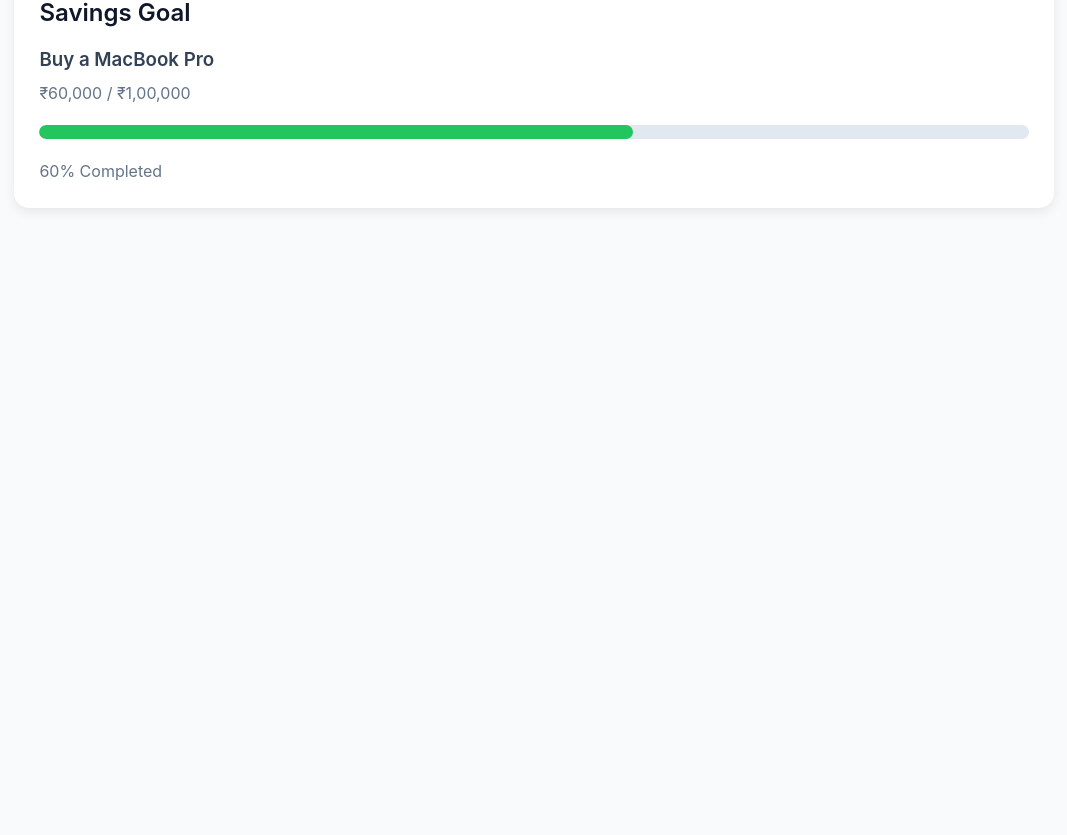
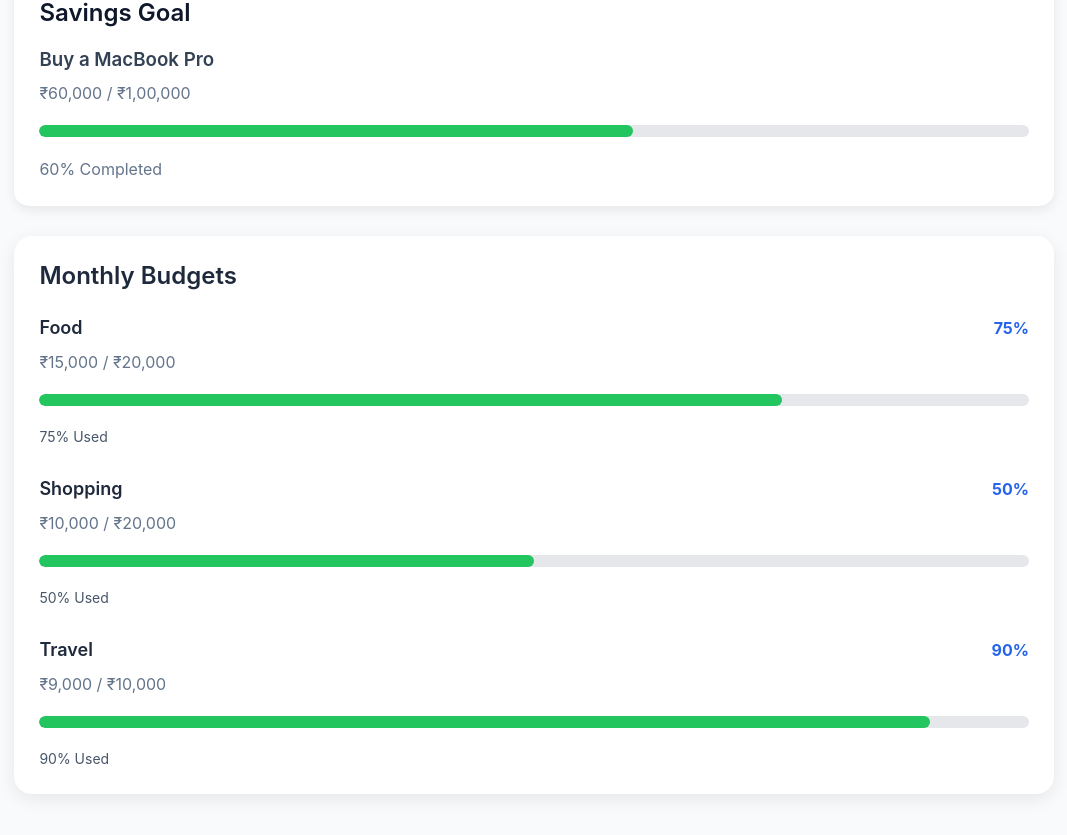
Before and after one commit to piyush6705/Finance-Tracker, a React (Vite) app in the folder finance-tracker/: page / in a window 1280 px wide. Shown: the part 1238-2073 px from the top of the page, without its empty margins (176-1243 px from the left). Before the commit the page ends 1496 px from the top, so only its background shows below. Built offline with nearby package versions, Linux system fonts and the light colour scheme.

Commit message:
created budgetProgress to show its progress on dashboard

```diff
--- /dev/null
+++ b/finance-tracker/src/components/Dashboard/BudgetProgress/BudgetProgress.css
@@ -0,0 +1,62 @@
+.budget-card {
+  background: #fff;
+  padding: 25px;
+  border-radius: 18px;
+  box-shadow: 0 5px 18px rgba(0, 0, 0, 0.08);
+  margin-top: 30px;
+}
+
+.budget-card h2 {
+  margin-bottom: 25px;
+  color: #1e293b;
+}
+
+.budget-item {
+  margin-bottom: 30px;
+}
+
+.budget-item:last-child {
+  margin-bottom: 0;
+}
+
+.budget-header {
+  display: flex;
+  justify-content: space-between;
+  align-items: center;
+}
+
+.budget-header h3 {
+  font-size: 18px;
+  color: #1e293b;
+}
+
+.budget-percent {
+  font-weight: 700;
+  color: #2563eb;
+}
+
+.budget-amount {
+  margin: 10px 0;
+  color: #64748b;
+}
+
+.progress-bar {
+  width: 100%;
+  height: 12px;
+  background: #e5e7eb;
+  border-radius: 999px;
+  overflow: hidden;
+}
+
+.progress-fill {
+  height: 100%;
+  background: #22c55e;
+  border-radius: 999px;
+  transition: width 0.5s ease;
+}
+
+.budget-status {
+  margin-top: 8px;
+  font-size: 14px;
+  color: #475569;
+}
--- /dev/null
+++ b/finance-tracker/src/components/Dashboard/BudgetProgress/BudgetProgress.jsx
@@ -0,0 +1,66 @@
+import "./BudgetProgress.css";
+
+const budgets = [
+  {
+    id: 1,
+    category: "Food",
+    spent: 15000,
+    limit: 20000,
+  },
+  {
+    id: 2,
+    category: "Shopping",
+    spent: 10000,
+    limit: 20000,
+  },
+  {
+    id: 3,
+    category: "Travel",
+    spent: 9000,
+    limit: 10000,
+  },
+];
+
+function BudgetProgress() {
+  return (
+    <div className="budget-card">
+      <h2>Monthly Budgets</h2>
+
+      {budgets.map((budget) => {
+        const progress = (budget.spent / budget.limit) * 100;
+
+        return (
+          <div key={budget.id} className="budget-item">
+            <div className="budget-header">
+              <h3>{budget.category}</h3>
+
+              <span className="budget-percent">
+                {progress.toFixed(0)}%
+              </span>
+            </div>
+
+            <p className="budget-amount">
+              ₹{budget.spent.toLocaleString("en-IN")} / ₹
+              {budget.limit.toLocaleString("en-IN")}
+            </p>
+
+            <div className="progress-bar">
+              <div
+                className="progress-fill"
+                style={{
+                  width: `${progress}%`,
+                }}
+              ></div>
+            </div>
+
+            <p className="budget-status">
+              {progress.toFixed(0)}% Used
+            </p>
+          </div>
+        );
+      })}
+    </div>
+  );
+}
+
+export default BudgetProgress;
--- a/finance-tracker/src/pages/Dashboard/Dashboard.jsx
+++ b/finance-tracker/src/pages/Dashboard/Dashboard.jsx
@@ -12,6 +12,7 @@
 import ExpensePieChart from "../../components/Charts/ExpensePieChart/ExpensePieChart";
 import IncomeExpenseChart from "../../components/Charts/IncomeExpenseChart/IncomeExpenseChart";
 import SavingsGoal from "../../components/Dashboard/SavingsGoal/SavingsGoal";
+import BudgetProgress from "../../components/Dashboard/BudgetProgress/BudgetProgress";
 
 const summaryData = [
   {
@@ -61,6 +62,7 @@
         </div>
         <IncomeExpenseChart />
         <SavingsGoal />
+        <BudgetProgress />
 
       </div>
      </Layout>
```
